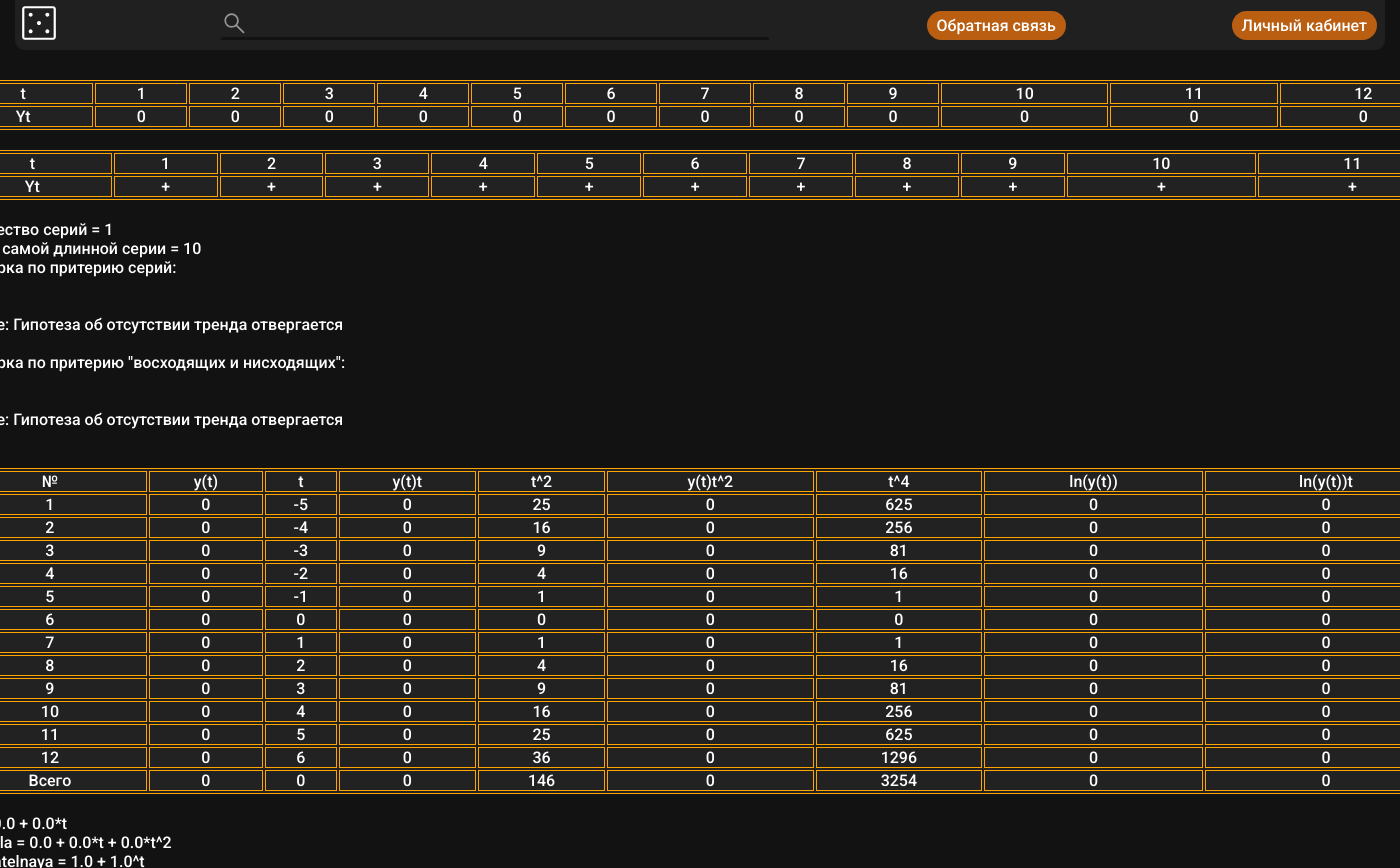
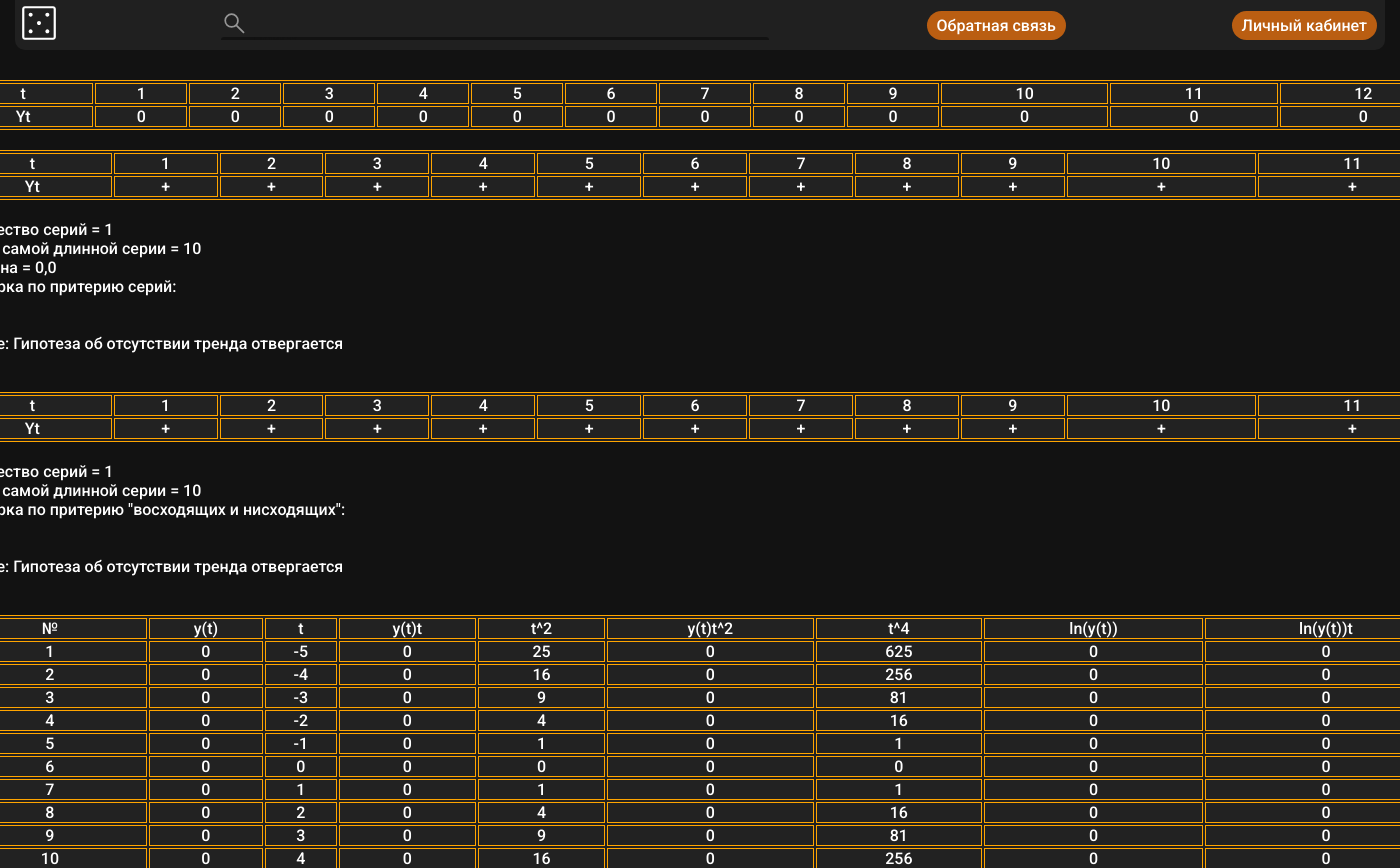
Before and after one commit to urodstvo/game-recomendations-platform, a Django app: page /charts/lab8/ in a window 1400 px wide; the page is wider, and only the part inside the window is pictured. Shown: the top 868 px of that part. Run offline with Django 4.2, Linux system fonts and the light colour scheme; a user stored in the database is signed in; tables that the repository leaves empty hold one stand-in row (values such as "Sample post"); parts of the project's set-up code (start-up, migrations or seed data) failed here and were passed over; some libraries are stand-ins or nearby versions.

Commit message:
update lab8

```diff
--- a/game_app/templates/game_app/lab8.html
+++ b/game_app/templates/game_app/lab8.html
@@ -139,6 +139,38 @@
                 <td>
                     t
                 </td>
+                {% for key, value in table11.items %}
+                    <td>{{ key }}</td>
+                {% endfor %}
+            </tr>
+            <tr>
+                <td>
+                    Yt
+                </td>
+                {% for key, value in table11.items %}
+                     <td>{{ value }}</td>
+                {% endfor %}
+            </tr>
+        </table>
+        Количество серий = {{ n11 }}
+        <br>
+        Длина самой длинной серии = {{ max11 }}
+        <br>
+        Медиана = {{ me1 }}
+        <br>
+        Проверка по притерию серий:
+        <br>
+        {{ n11 }} > {{ result1 }}
+        <br>
+        {{ max11 }} < {{ tautau }}
+        <br>
+        В итоге: {% if result11 %} Гипотеза об отсутствии тренда принимается {% else %} Гипотеза об отсутствии тренда отвергается {% endif %}
+        <br><br>
+        <table class="main">
+            <tr>
+                <td>
+                    t
+                </td>
                 {% for key, value in table1.items %}
                     <td>{{ key }}</td>
                 {% endfor %}
@@ -156,14 +188,6 @@
         <br>
         Длина самой длинной серии = {{ max1 }}
         <br>
-        Проверка по притерию серий:
-        <br>
-        {{ n1 }} > {{ result1 }}
-        <br>
-        {{ max1 }} < {{ tautau }}
-        <br>
-        В итоге: {% if result11 %} Гипотеза об отсутствии тренда принимается {% else %} Гипотеза об отсутствии тренда отвергается {% endif %}
-        <br><br>
         Проверка по притерию "восходящих и нисходящих":
         <br>
         {{ n1 }} > {{ result2 }}
@@ -198,9 +222,9 @@
             </tr>
             {% endfor %}
         </table>
-        line = {{ line1 }} <br>
-        parabola = {{ parabola1 }} <br>
-        pokazatelnaya = {{ pokaz1 }}
+        Линейная модель = {{ line1 }} <br>
+        Параболическая модель = {{ parabola1 }} <br>
+        Показательная модель = {{ pokaz1 }}
         <br><br>
         <div id="line1" style="width: 1500px; height: 600px;"></div>
     </div>
@@ -228,6 +252,38 @@
                 <td>
                     t
                 </td>
+                {% for key, value in table21.items %}
+                    <td>{{ key }}</td>
+                {% endfor %}
+            </tr>
+            <tr>
+                <td>
+                    Yt
+                </td>
+                {% for key, value in table21.items %}
+                     <td>{{ value }}</td>
+                {% endfor %}
+            </tr>
+        </table>
+        Количество серий = {{ n21 }}
+        <br>
+        Длина самой длинной серии = {{ max21 }}
+        <br>
+        Медиана = {{ me2 }}
+        <br>
+        Проверка по притерию серий:
+        <br>
+        {{ n21 }} > {{ result1 }}
+        <br>
+        {{ max21 }} < {{ tautau }}
+        <br>
+        В итоге: {% if result21 %} Гипотеза об отсутствии тренда принимается {% else %} Гипотеза об отсутствии тренда отвергается {% endif %}
+        <br><br>
+        <table class="main">
+            <tr>
+                <td>
+                    t
+                </td>
                 {% for key, value in table2.items %}
                     <td>{{ key }}</td>
                 {% endfor %}
@@ -245,14 +301,6 @@
         <br>
         Длина самой длинной серии = {{ max2 }}
         <br>
-        Проверка по притерию серий:
-        <br>
-        {{ n2 }} > {{ result1 }}
-        <br>
-        {{ max2 }} < {{ tautau }}
-        <br>
-        В итоге: {% if result21 %} Гипотеза об отсутствии тренда принимается {% else %} Гипотеза об отсутствии тренда отвергается {% endif %}
-        <br><br>
         Проверка по притерию "восходящих и нисходящих":
         <br>
         {{ n2 }} > {{ result2 }}
@@ -288,9 +336,9 @@
             </tr>
             {% endfor %}
         </table>
-        line = {{ line2 }} <br>
-        parabola = {{ parabola2 }} <br>
-        pokazatelnaya = {{ pokaz2 }}
+        Линейная модель = {{ line1 }} <br>
+        Параболическая модель = {{ parabola1 }} <br>
+        Показательная модель = {{ pokaz1 }}
         <br><br>
     </div>
     <div>
@@ -317,6 +365,38 @@
                 <td>
                     t
                 </td>
+                {% for key, value in table31.items %}
+                    <td>{{ key }}</td>
+                {% endfor %}
+            </tr>
+            <tr>
+                <td>
+                    Yt
+                </td>
+                {% for key, value in table31.items %}
+                     <td>{{ value }}</td>
+                {% endfor %}
+            </tr>
+        </table>
+        Количество серий = {{ n31 }}
+        <br>
+        Длина самой длинной серии = {{ max31 }}
+        <br>
+        Медиана = {{ me3 }}
+        <br>
+        Проверка по притерию серий:
+        <br>
+        {{ n31 }} > {{ result1 }}
+        <br>
+        {{ max31 }} < {{ tautau }}
+        <br>
+        В итоге: {% if result31 %} Гипотеза об отсутствии тренда принимается {% else %} Гипотеза об отсутствии тренда отвергается {% endif %}
+        <br><br>
+        <table class="main">
+            <tr>
+                <td>
+                    t
+                </td>
                 {% for key, value in table3.items %}
                     <td>{{ key }}</td>
                 {% endfor %}
@@ -334,14 +414,6 @@
         <br>
         Длина самой длинной серии = {{ max3 }}
         <br>
-        Проверка по притерию серий:
-        <br>
-        {{ n3 }} > {{ result1 }}
-        <br>
-        {{ max3 }} < {{ tautau }}
-        <br>
-        В итоге: {% if result31 %} Гипотеза об отсутствии тренда принимается {% else %} Гипотеза об отсутствии тренда отвергается {% endif %}
-        <br><br>
         Проверка по притерию "восходящих и нисходящих":
         <br>
         {{ n3 }} > {{ result2 }}
@@ -377,9 +449,9 @@
             </tr>
             {% endfor %}
         </table>
-        line = {{ line3 }} <br>
-        parabola = {{ parabola3 }} <br>
-        pokazatelnaya = {{ pokaz3 }} <br><br>
+        Линейная модель = {{ line1 }} <br>
+        Параболическая модель = {{ parabola1 }} <br>
+        Показательная модель = {{ pokaz1 }}
 
     </div>
 </main>
--- a/game_app/views.py
+++ b/game_app/views.py
@@ -1215,6 +1215,11 @@ class LAB8View(View):
 
             return d
 
+        def findMe(arr):
+            arr = [arr[m] for m in range(1, 13)]
+            arr = sorted(arr)
+            return (arr[7] + arr[6]) / 2
+
         tau = 5
         tautau = math.floor(3.3 * (math.log(12) + 1))
         result1 = math.floor(1 / 2 * (12 + 1 - 1.96 * math.sqrt(12 - 1)))
@@ -1231,11 +1236,17 @@ class LAB8View(View):
                 list(Game.objects.filter(release_date__lt=start + relativedelta(months=1), release_date__gte=start)))
             start += relativedelta(months=1)
         table1 = {}
+        table11 = {}
         for m in range(1, 12):
             table1[m] = '+' if line[m + 1] >= line[m] else '-'
+        for m in range(1, 12):
+            table11[m] = '+' if line[m + 1] >= findMe(line) else '-'
+        me1 = findMe(line)
         n1 = values(table1)[0]
         max1 = values(table1)[1]
-        result11 = (result1 < n1) and (max1 < tautau)
+        n11 = values(table11)[0]
+        max11 = values(table11)[1]
+        result11 = (result1 < n11) and (max11 < tautau)
         result12 = (result2 < n1) and (max1 < tau)
         bigtable1 = bigtable(line)
         eq = equations(bigtable1)
@@ -1251,11 +1262,17 @@ class LAB8View(View):
                 list(User.objects.filter(date_joined__gte=start, date_joined__lt=start + relativedelta(months=1))))
             start += relativedelta(months=1)
         table2 = {}
+        table21 = {}
         for m in range(1, 12):
             table2[m] = '+' if users[m + 1] >= users[m] else '-'
+        for m in range(1, 12):
+            table21[m] = '+' if users[m + 1] >= findMe(users) else '-'
+        me2 = findMe(users)
         n2 = values(table2)[0]
         max2 = values(table2)[1]
-        result21 = (result1 < n2) and (max2 < tautau)
+        n21 = values(table21)[0]
+        max21 = values(table21)[1]
+        result21 = (result1 < n21) and (max21 < tautau)
         result22 = (result2 < n2) and (max2 < tau)
         bigtable2 = bigtable(users)
         eq = equations(bigtable2)
@@ -1271,11 +1288,17 @@ class LAB8View(View):
                 list(Library.objects.filter(added_at__gte=start, added_at__lt=start + relativedelta(months=1))))
             start += relativedelta(months=1)
         table3 = {}
+        table31 = {}
         for m in range(1, 12):
             table3[m] = '+' if games[m + 1] >= games[m] else '-'
+        for m in range(1, 12):
+            table31[m] = '+' if games[m + 1] >= findMe(games) else '-'
+        me3 = findMe(games)
         n3 = values(table3)[0]
         max3 = values(table3)[1]
-        result31 = (result1 < n3) and (max3 < tautau)
+        n31 = values(table31)[0]
+        max31 = values(table31)[1]
+        result31 = (result1 < n31) and (max31 < tautau)
         result32 = (result2 < n3) and (max3 < tau)
         bigtable3 = bigtable(games)
         eq = equations(bigtable3)
@@ -1290,14 +1313,23 @@ class LAB8View(View):
                    'users': users,
                    'games': games,
                    'table1': table1,
+                   'table11': table11,
                    'max1': max1,
                    'n1': n1,
+                   'max11': max11,
+                   'n11': n11,
                    'table2': table2,
                    'max2': max2,
                    'n2': n2,
+                   'table21': table21,
+                   'max21': max21,
+                   'n21': n21,
                    'table3': table3,
                    'max3': max3,
                    'n3': n3,
+                   'table31': table31,
+                   'max31': max31,
+                   'n31': n31,
                    'tau': tau,
                    'tautau': tautau,
                    'result1': result1,
@@ -1328,5 +1360,9 @@ class LAB8View(View):
                    'model1': model1,
                    'model2': model2,
                    'model3': model3,
+
+                   'me1': me1,
+                   'me2': me2,
+                   'me3': me3,
                    }
         return render(request, 'game_app/lab8.html', context)
```
